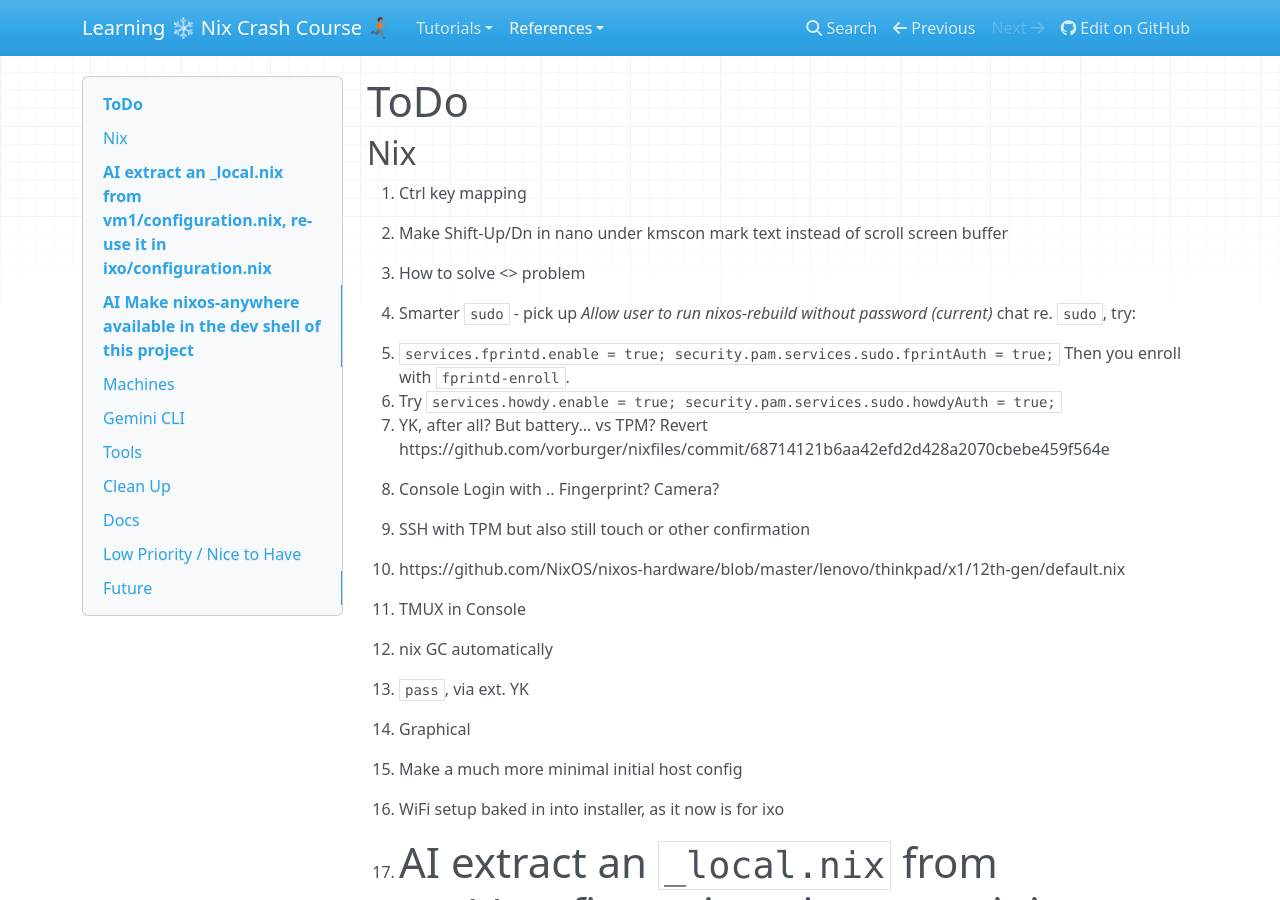
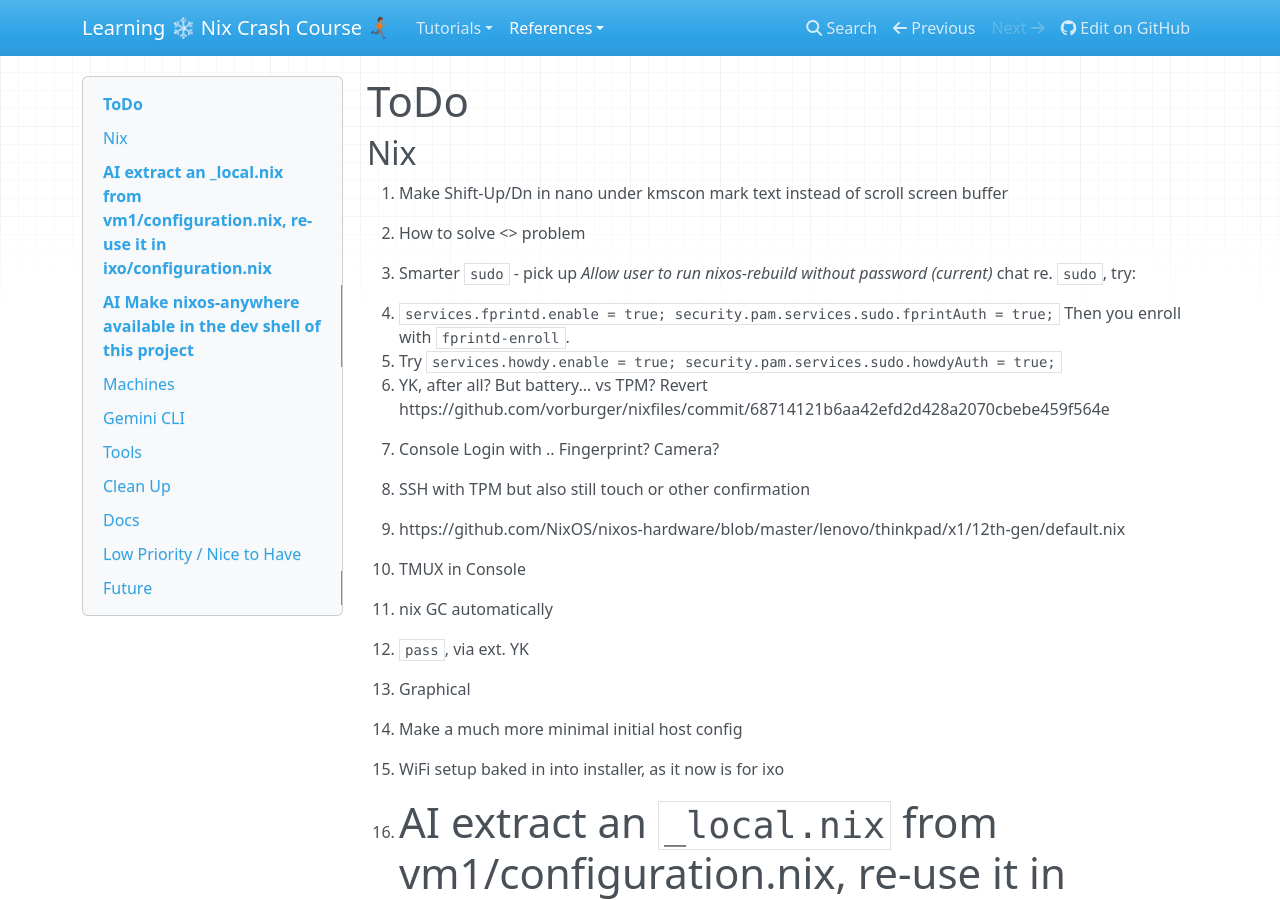
Before and after one commit to vorburger/nixfiles, an MkDocs documentation site: the page built from docs/docs/ToDo.md, in a window 1280 px wide and 900 px high. Built offline with MkDocs 1.6.1, drawn with Linux system fonts in a browser that asks for light colours; nearby versions of some CDN libraries.

Commit message:
clean: enola-dev/vorburger-ai-assistant => vorburger/aifiles

```diff
--- a/docs/docs/ToDo.md
+++ b/docs/docs/ToDo.md
@@ -1,8 +1,6 @@
 # ToDo
 
 ## Nix
-
-1. Ctrl key mapping
 
 1. Make Shift-Up/Dn in nano under kmscon mark text instead of scroll screen buffer
 
```
Also changed, not shown: 3 other files.
